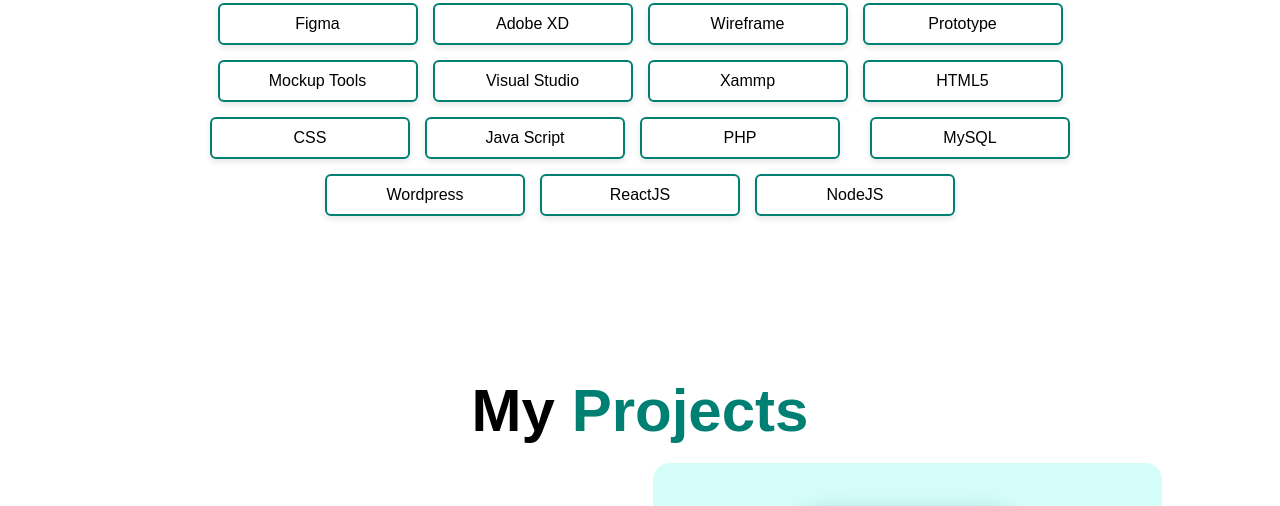
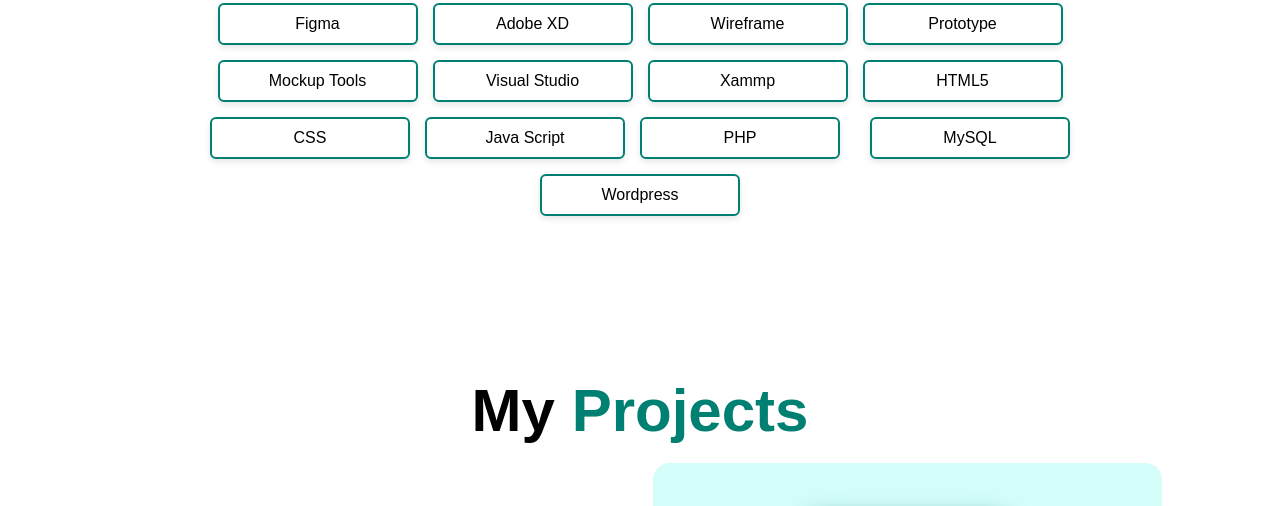
Before and after one commit to RithmiGamage/rithmigamage.github.io, a plain HTML site: page index.html in a window 1280 px wide. Shown: the part 2282-2788 px from the top of the page. Drawn offline with nearby package versions, Linux system fonts and the light colour scheme.

Commit message:
Update index.html

```diff
--- a/index.html
+++ b/index.html
@@ -106,8 +106,6 @@
                 <br><br>
                 <li>MySQL</li>
                 <li>Wordpress</li>
-                <li>ReactJS</li>
-                <li>NodeJS</li>
             </div>
 
         </div>
```
